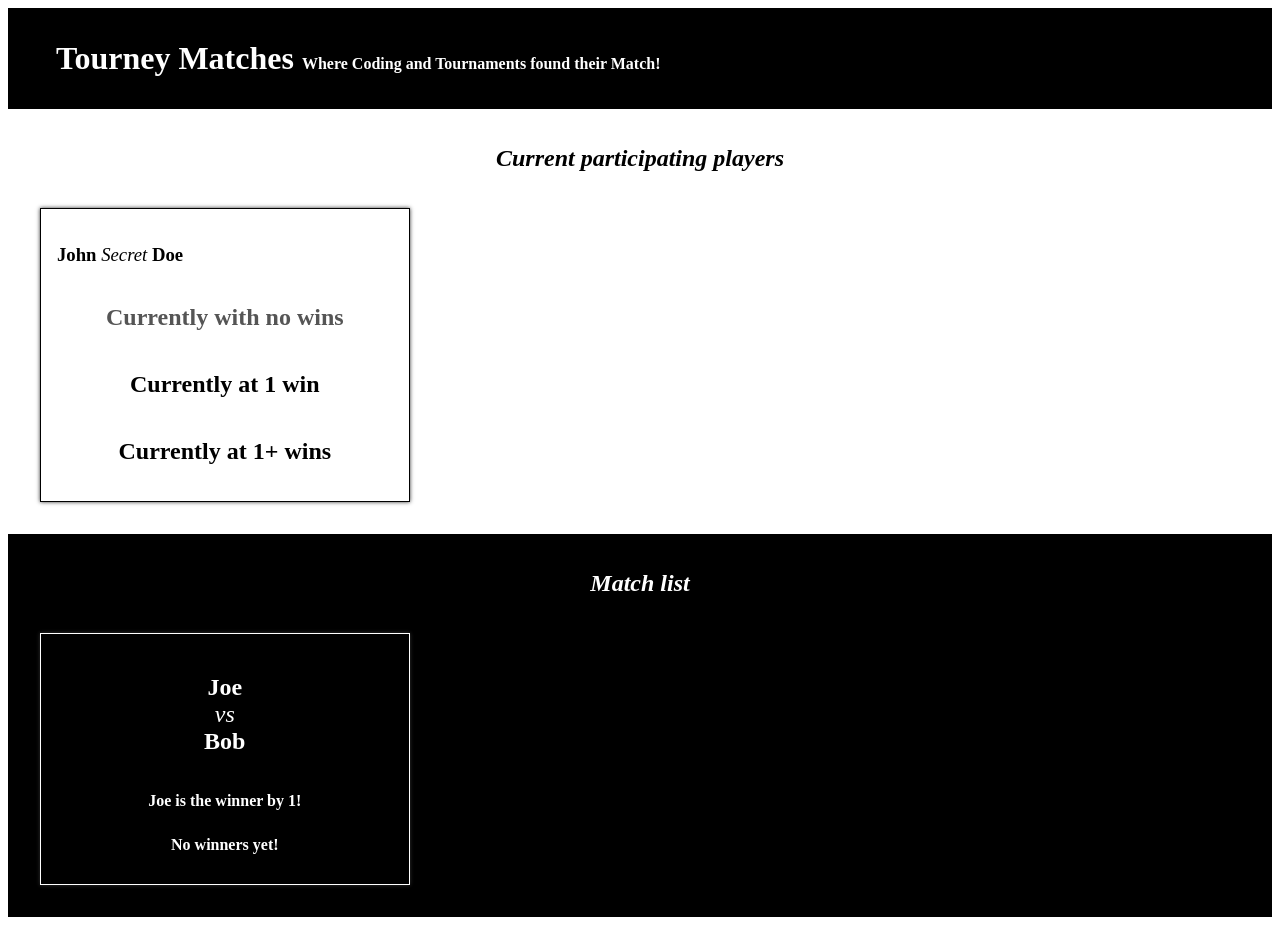
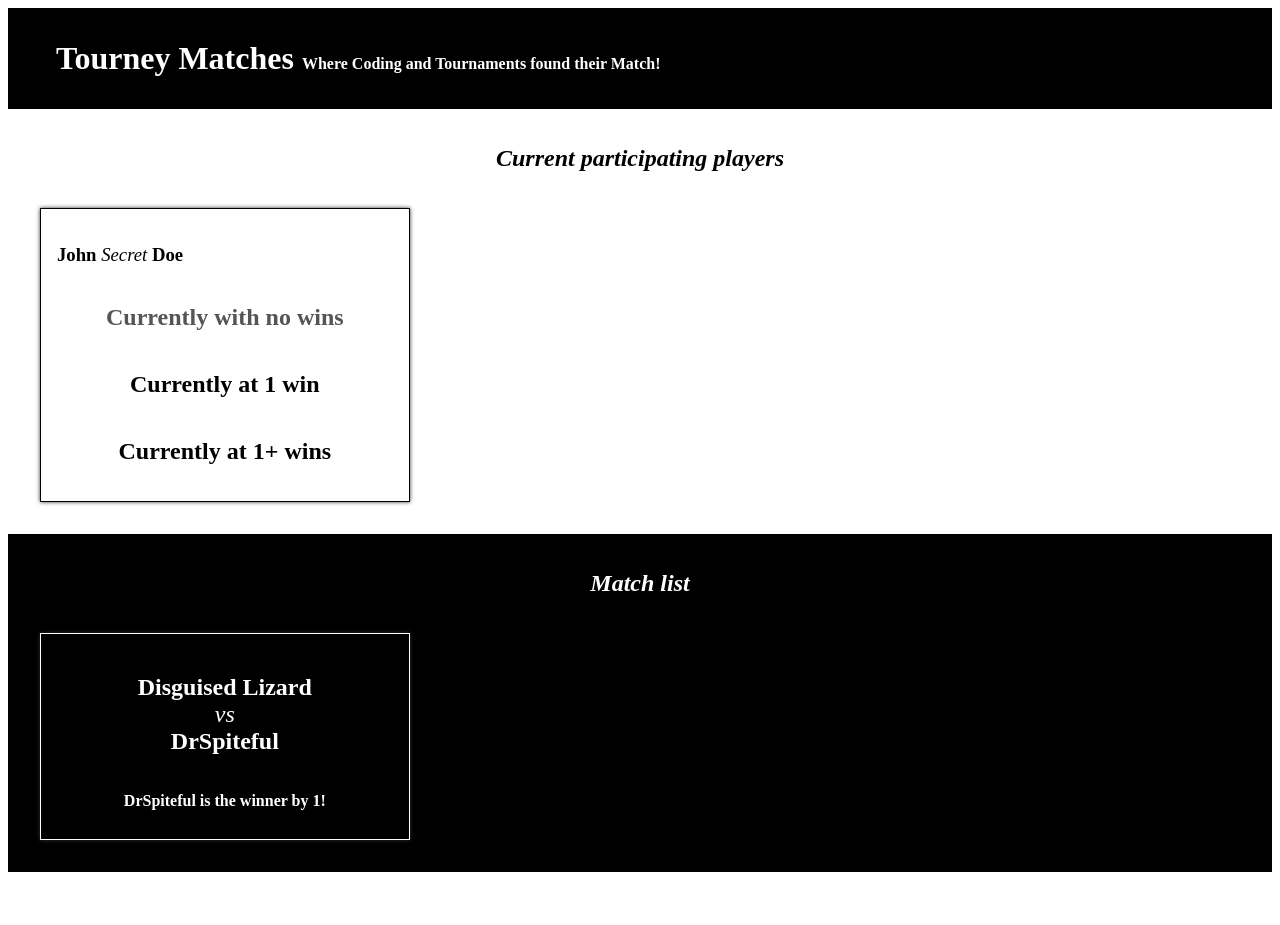
Before and after one commit to elyeel/tourney-matches, a React (Create React App) app: page / in a window 1280 px wide. After the commit the page ends 880 px from the top, so only its background shows below. Built offline with nearby package versions, Linux system fonts and the light colour scheme.

Commit message:
rendered single match

```diff
--- a/src/components/match/Match.js
+++ b/src/components/match/Match.js
@@ -1,13 +1,25 @@
-export default function Match() {
+export default function Match(props) {
+	let { players, winner, scoreDifference } = props;
 	return (
 		<article className="Match">
 			<h1>
-				Joe <span>vs</span> Bob
+				{players[0]} <span>vs</span> {players[1]}
 			</h1>
 			{/* To be shown when there is a winner */}
-			<h2>Joe is the winner by 1!</h2>
+			{/* {winner && (
+				<h2>
+					{winner} is the winner by {scoreDifference}!
+				</h2>
+			)}
 			{/* To be shown when there is no winner */}
-			<h2>No winners yet!</h2>
+			{/* {!winner && <h2>No winners yet!</h2>} */}
+			{winner ? (
+				<h2>
+					{winner} is the winner by {scoreDifference}!
+				</h2>
+			) : (
+				<h2>No winners yet!</h2>
+			)}
 		</article>
 	);
 }
--- a/src/components/matchList/MatchList.js
+++ b/src/components/matchList/MatchList.js
@@ -1,11 +1,15 @@
 import Match from '../match/Match';
+import matchData from '../data/matchData';
 
-export default function MatchList() {
+export default function MatchList(props) {
+	const oneMatch = matchData[0];
+	console.log(oneMatch);
+
 	return (
 		<section className="PlayerList MatchList">
 			<h1>Match list</h1>
 			{/* Matches will be shown here */}
-			<Match />
+			<Match {...oneMatch} />
 		</section>
 	);
 }
```
